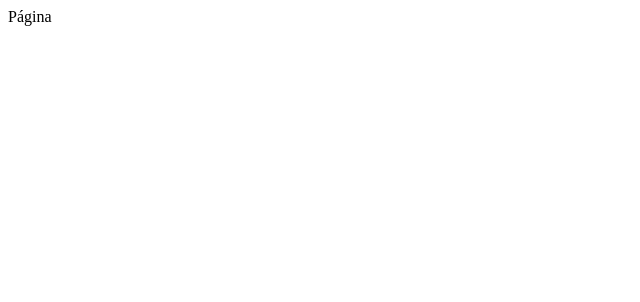
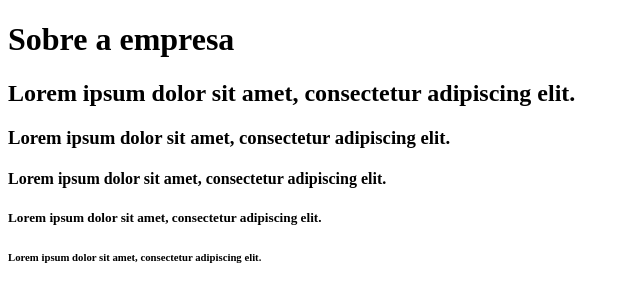
Before and after one commit to Mauricio-Lourenco/HTML5, a plain HTML site: page EstruturaWeb.html in a window 1280 px wide. Shown: the whole page, without its empty margins (0-640 px from the left). Drawn offline with Linux system fonts and the light colour scheme.

Commit message:
Cabeçalhos

```diff
--- a/EstruturaWeb.html
+++ b/EstruturaWeb.html
@@ -5,12 +5,19 @@
 <head> <!-- Cabeça ou cabeçalho do html.
         O html5 permite que o tiremos. É mantido por boa prática -->
 
-    <title>Site</title> <!-- Dá nome á página no nacegador -->
+    <title>Site</title> <!-- Dá nome à página no navegador -->
     <meta charset="utf-8"> <!--Set padrão de caracteres (Acentos, etc.) -->
 </head> <!-- Fim de cabeçalho-->
 
 <body> <!-- Início do corpo html-->
-    Página
+    <h1>Sobre a empresa</h1>
+    <!-- Tag de cabeçalho.Realiza a quebra de linha automaticamente -->
+
+    <h2>Lorem ipsum dolor sit amet, consectetur adipiscing elit.</h2>
+    <h3>Lorem ipsum dolor sit amet, consectetur adipiscing elit.</h3>
+    <h4>Lorem ipsum dolor sit amet, consectetur adipiscing elit.</h4>
+    <h5>Lorem ipsum dolor sit amet, consectetur adipiscing elit.</h5>
+    <h6>Lorem ipsum dolor sit amet, consectetur adipiscing elit.</h6>
 </body> <!-- Fim do corpo html-->
 
 </html> <!--Fim da tag de "trabalho" do html -->
```
